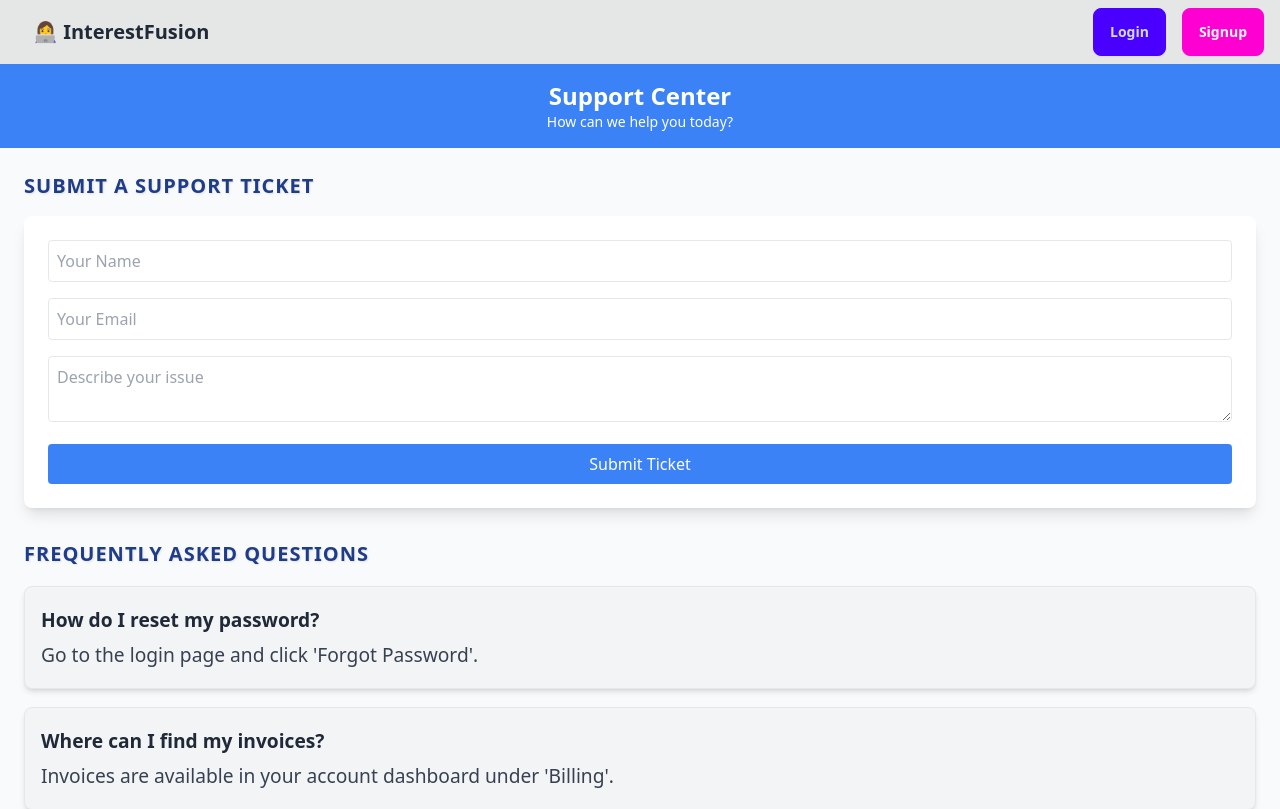
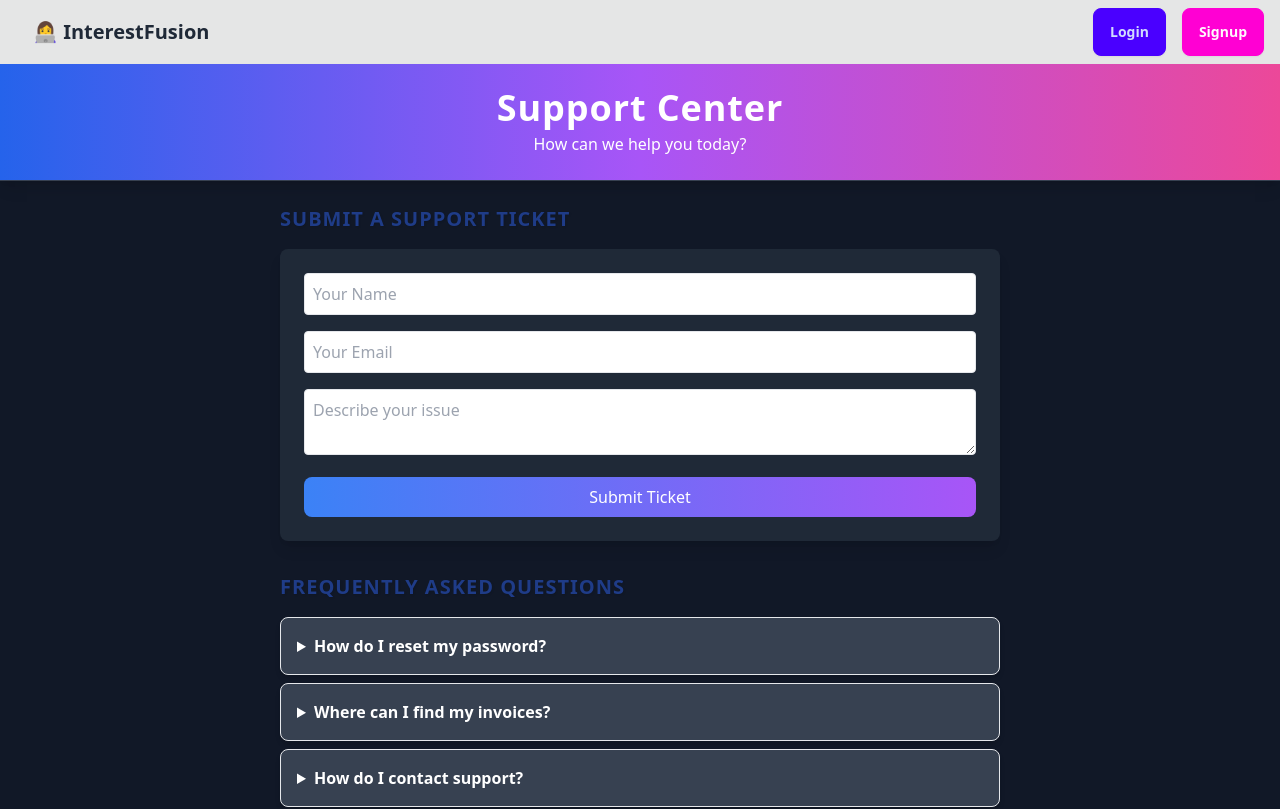
Before and after one commit to tarun824/HackThisFall_InterestFusion, a React (Vite) app in the folder frontend/: page /support in a window 1280 px wide. Shown: the top 809 px of the page. Built offline with nearby package versions, Linux system fonts and the light colour scheme; no server answers.

Commit message:
Enhance SupportPage with animations and loading state for ticket submission

```diff
--- a/frontend/src/components/SupportPage.jsx
+++ b/frontend/src/components/SupportPage.jsx
@@ -1,8 +1,10 @@
 import React, { useState } from "react";
+import { motion } from "framer-motion";
 
 const SupportPage = () => {
   const [ticket, setTicket] = useState({ name: "", email: "", message: "" });
   const [submitted, setSubmitted] = useState(false);
+  const [loading, setLoading] = useState(false);
 
   const handleChange = (e) => {
     const { name, value } = e.target;
@@ -14,97 +16,94 @@ const SupportPage = () => {
 
   const handleSubmit = (e) => {
     e.preventDefault();
-    setSubmitted(true);
-
-    // Simulate form submission (replace with actual API call)
-    console.log("Support Ticket Submitted: ", ticket);
-
-    // Clear form
-    setTicket({ name: "", email: "", message: "" });
+    setLoading(true);
+    setTimeout(() => {
+      setSubmitted(true);
+      setLoading(false);
+      console.log("Support Ticket Submitted: ", ticket);
+      setTicket({ name: "", email: "", message: "" });
+    }, 2000);
   };
 
   return (
-    <div className="bg-gray-50 min-h-screen">
-      {/* Header */}
-      <header className="bg-blue-500 text-white text-center py-4">
-        <h1 className="text-2xl font-bold">Support Center</h1>
-        <p className="text-sm">How can we help you today?</p>
-      </header>
+    <div className="bg-gray-900 min-h-screen text-gray-100 flex flex-col items-center">
+      <motion.header
+        initial={{ y: -50, opacity: 0 }}
+        animate={{ y: 0, opacity: 1 }}
+        transition={{ duration: 0.8 }}
+        className="bg-gradient-to-r from-blue-600 via-purple-500 to-pink-500 text-white text-center py-6 shadow-lg w-full border-b border-gray-700"
+      >
+        <h1 className="text-4xl font-extrabold tracking-wide">Support Center</h1>
+        <p className="text-md mt-1 font-light">How can we help you today?</p>
+      </motion.header>
 
-      {/* Main Content */}
-      <main className="p-6">
+      <motion.main
+        initial={{ opacity: 0 }}
+        animate={{ opacity: 1 }}
+        transition={{ duration: 1 }}
+        className="p-6 max-w-3xl mx-auto w-full"
+      >
         <section className="mb-8">
           <h2 className="text-xl font-semibold mb-4">Submit a Support Ticket</h2>
           {submitted && (
-            <p className="text-green-600 font-medium mb-4">
-              Thank you! Your ticket has been submitted.
-            </p>
+            <motion.p
+              initial={{ scale: 0.8, opacity: 0 }}
+              animate={{ scale: 1, opacity: 1 }}
+              transition={{ duration: 0.5 }}
+              className="text-green-400 font-medium mb-4"
+            >
+              ✅ Thank you! Your ticket has been submitted.
+            </motion.p>
           )}
-          <SupportForm
-            ticket={ticket}
-            handleChange={handleChange}
-            handleSubmit={handleSubmit}
-          />
+          <SupportForm ticket={ticket} handleChange={handleChange} handleSubmit={handleSubmit} loading={loading} />
         </section>
 
-        <section className="mb-8">
+        <motion.section
+          initial={{ x: -50, opacity: 0 }}
+          animate={{ x: 0, opacity: 1 }}
+          transition={{ duration: 0.8 }}
+          className="mb-8"
+        >
           <h2 className="text-xl font-semibold mb-4">Frequently Asked Questions</h2>
           <FAQ />
-        </section>
+        </motion.section>
 
-        <section>
+        <motion.section
+          initial={{ x: 50, opacity: 0 }}
+          animate={{ x: 0, opacity: 1 }}
+          transition={{ duration: 0.8 }}
+        >
           <h2 className="text-xl font-semibold mb-4">Popular Topics</h2>
           <SupportTopics />
-        </section>
-      </main>
+        </motion.section>
+      </motion.main>
     </div>
   );
 };
 
-// Support Form Component
-const SupportForm = ({ ticket, handleChange, handleSubmit }) => {
+const SupportForm = ({ ticket, handleChange, handleSubmit, loading }) => {
   return (
-    <form
+    <motion.form
+      initial={{ scale: 0.9, opacity: 0 }}
+      animate={{ scale: 1, opacity: 1 }}
+      transition={{ duration: 0.5 }}
       onSubmit={handleSubmit}
-      className="bg-white shadow-lg rounded-lg p-6 space-y-4"
+      className="bg-gray-800 shadow-lg rounded-lg p-6 space-y-4"
     >
-      <input
-        type="text"
-        name="name"
-        placeholder="Your Name"
-        value={ticket.name}
-        onChange={handleChange}
-        className="w-full p-2 border rounded focus:outline-none focus:ring focus:ring-blue-300"
-        required
-      />
-      <input
-        type="email"
-        name="email"
-        placeholder="Your Email"
-        value={ticket.email}
-        onChange={handleChange}
-        className="w-full p-2 border rounded focus:outline-none focus:ring focus:ring-blue-300"
-        required
-      />
-      <textarea
-        name="message"
-        placeholder="Describe your issue"
-        value={ticket.message}
-        onChange={handleChange}
-        className="w-full p-2 border rounded focus:outline-none focus:ring focus:ring-blue-300"
-        required
-      ></textarea>
-      <button
-        type="submit"
-        className="w-full bg-blue-500 text-white py-2 rounded hover:bg-blue-600"
+      <input type="text" name="name" placeholder="Your Name" value={ticket.name} onChange={handleChange} className="w-full p-2 border rounded focus:outline-none focus:ring focus:ring-blue-400" required />
+      <input type="email" name="email" placeholder="Your Email" value={ticket.email} onChange={handleChange} className="w-full p-2 border rounded focus:outline-none focus:ring focus:ring-blue-400" required />
+      <textarea name="message" placeholder="Describe your issue" value={ticket.message} onChange={handleChange} className="w-full p-2 border rounded focus:outline-none focus:ring focus:ring-blue-400" required></textarea>
+      <motion.button
+        whileHover={{ scale: 1.05 }}
+        type="submit" disabled={loading}
+        className="w-full bg-gradient-to-r from-blue-500 to-purple-500 text-white py-2 rounded-lg hover:from-blue-600 hover:to-purple-600 disabled:bg-gray-500"
       >
-        Submit Ticket
-      </button>
-    </form>
+        {loading ? "Submitting..." : "Submit Ticket"}
+      </motion.button>
+    </motion.form>
   );
 };
 
-// FAQ Component
 const FAQ = () => {
   const faqs = [
     { question: "How do I reset my password?", answer: "Go to the login page and click 'Forgot Password'." },
@@ -113,30 +112,34 @@ const FAQ = () => {
   ];
 
   return (
-    <ul className="space-y-4">
+    <div>
       {faqs.map((faq, index) => (
-        <li key={index} className="bg-gray-100 border rounded-lg p-4 shadow-md">
-          <p className="font-bold">{faq.question}</p>
-          <p className="text-gray-700">{faq.answer}</p>
-        </li>
+        <motion.details
+          key={index}
+          className="bg-gray-700 border rounded-lg p-4 shadow-md mb-2 cursor-pointer"
+          whileHover={{ scale: 1.02 }}
+        >
+          <summary className="font-bold text-white">{faq.question}</summary>
+          <p className="text-gray-300 mt-2">{faq.answer}</p>
+        </motion.details>
       ))}
-    </ul>
+    </div>
   );
 };
 
-// Support Topics Component
 const SupportTopics = () => {
   const topics = ["Account Issues", "Payment Problems", "Technical Support", "Product Questions", "General Inquiries"];
 
   return (
     <div className="flex flex-wrap gap-4">
       {topics.map((topic, index) => (
-        <div
+        <motion.div
           key={index}
-          className="bg-blue-100 text-blue-800 px-4 py-2 rounded-lg shadow hover:bg-blue-200 cursor-pointer"
+          whileHover={{ scale: 1.1, boxShadow: "0px 0px 15px rgba(255, 255, 255, 0.6)" }}
+          className="bg-gradient-to-r from-blue-500 to-purple-500 text-white px-4 py-2 rounded-lg shadow-md hover:from-blue-600 hover:to-purple-600 cursor-pointer transition"
         >
           {topic}
-        </div>
+        </motion.div>
       ))}
     </div>
   );
```
